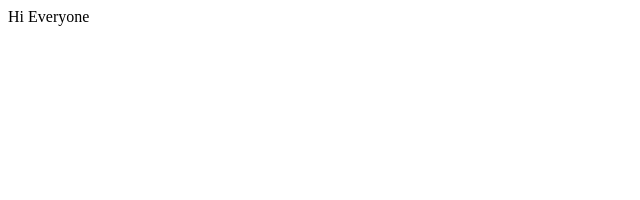
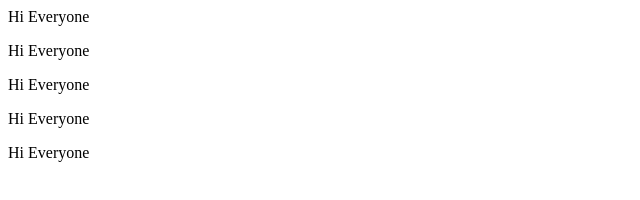
Before and after one commit to omniaaaa/Remote-.Lab4, a plain HTML site: page index.html in a window 1280 px wide. Shown: the whole page, without its empty margins (0-640 px from the left). Drawn offline with Linux system fonts and the light colour scheme.

Commit message:
editting in index.html

```diff
--- a/index.html
+++ b/index.html
@@ -3,5 +3,10 @@
 </head>
 <body>
 <p>Hi Everyone</p>
+
+<p>Hi Everyone</p>
+<p>Hi Everyone</p>
+<p>Hi Everyone</p>
+<p>Hi Everyone</p>
 </body>
 </html>
```
